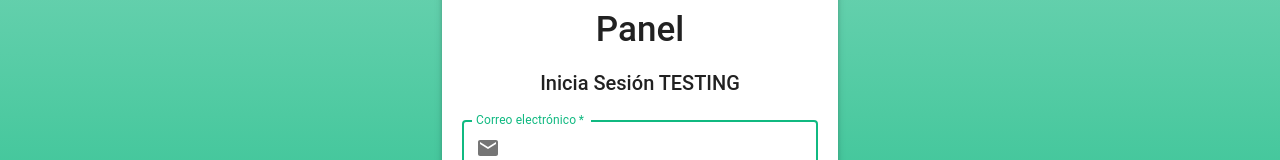
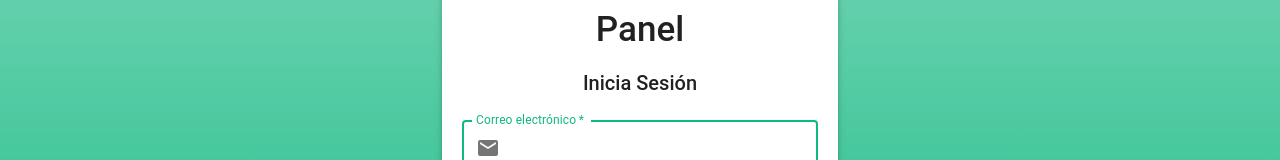
Before and after one commit to VicenteA18UCN/taller-3-front-end, a React (Create React App) app: page /login in a window 1280 px wide. Shown: the part 338-498 px from the top of the page. Built offline with nearby package versions, Linux system fonts and the light colour scheme.

Commit message:
remove testing

```diff
--- a/src/features/auth/Login.jsx
+++ b/src/features/auth/Login.jsx
@@ -199,7 +199,7 @@ const Login = () => {
                 fontFamily={"roboto"}
                 mt={2}
               >
-                Inicia Sesión TESTING
+                Inicia Sesión
               </Typography>
               <Box
                 component="form"
```
